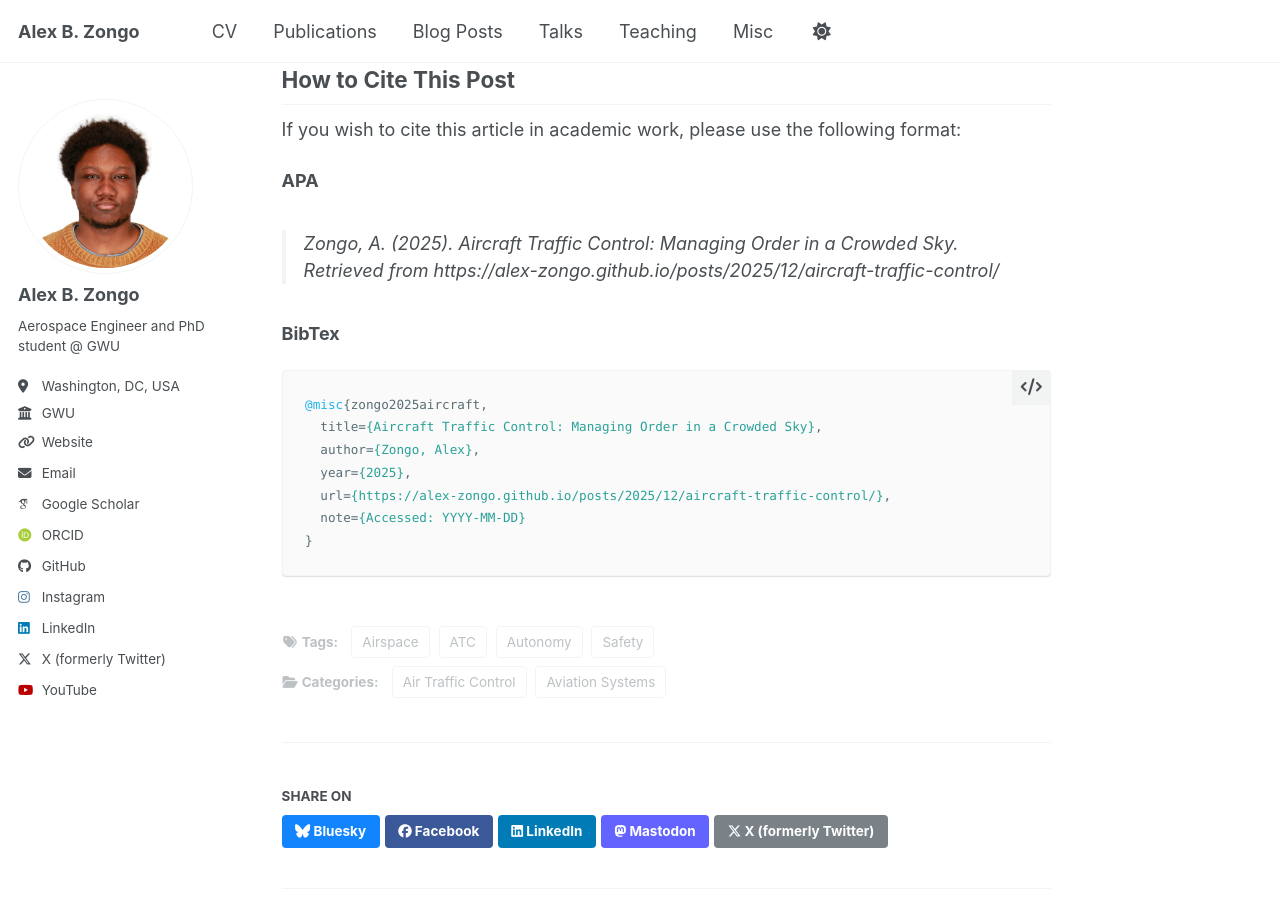
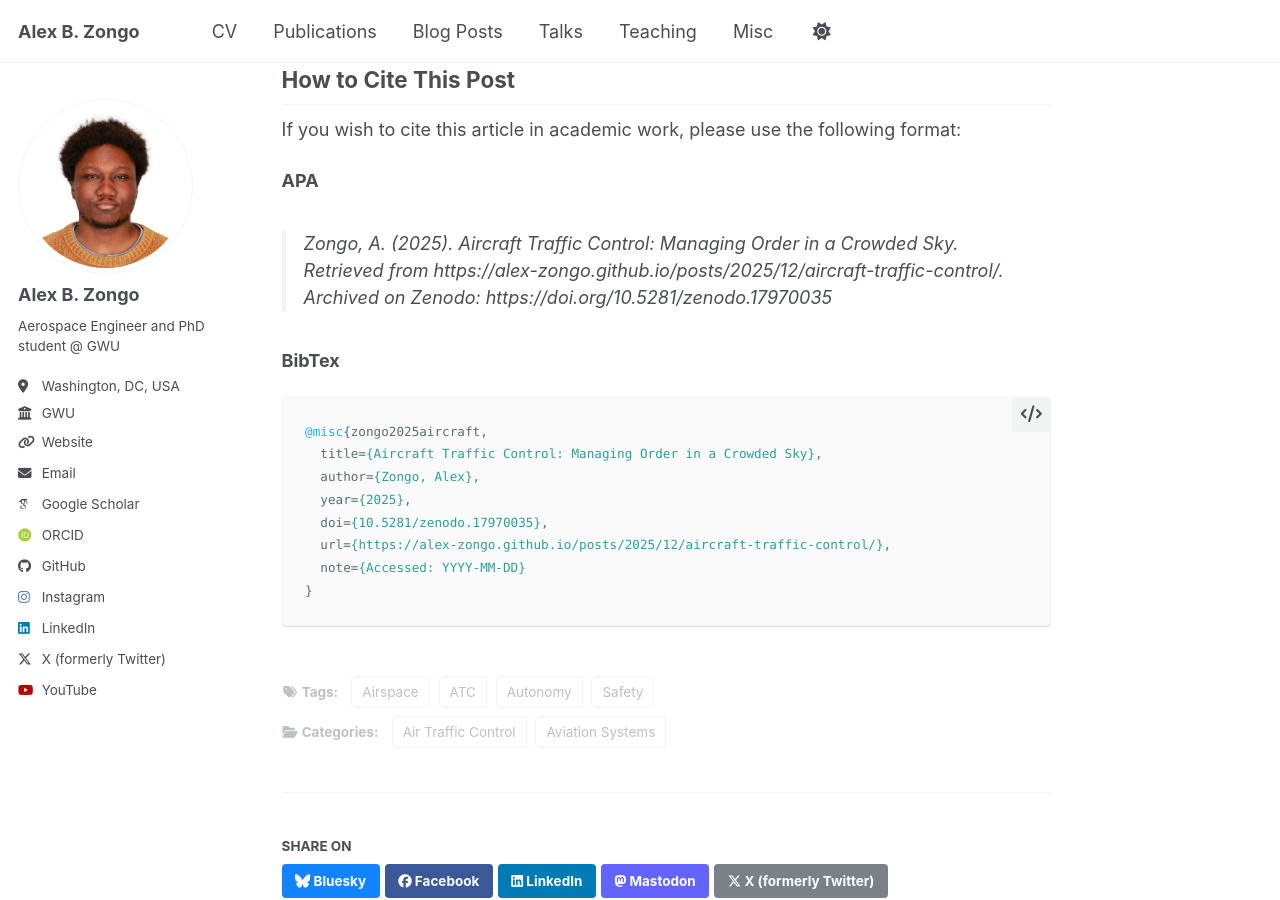
Before and after one commit to Alex-Zongo/alex-zongo.github.io, a Jekyll site: the page built from _posts/2025-12-17-air-traffic-control.md, in a window 1280 px wide and 900 px high, scrolled down 5431 px. Built offline with Jekyll 4.4.1, drawn with Linux system fonts in a browser that asks for light colours; some web fonts are replaced; a script bundle is joined from its source files by our own code; library files that are not in the unit come from our copies.

Commit message:
atc-post citation rev

```diff
--- a/_posts/2025-12-17-air-traffic-control.md
+++ b/_posts/2025-12-17-air-traffic-control.md
@@ -148,7 +148,7 @@ As aviation enters an era of higher density and greater autonomy, understanding
 If you wish to cite this article in academic work, please use the following format:
 
 **APA**
->Zongo, A. (2025). *Aircraft Traffic Control: Managing Order in a Crowded Sky.* Retrieved from https://alex-zongo.github.io/posts/2025/12/aircraft-traffic-control/
+>Zongo, A. (2025). *Aircraft Traffic Control: Managing Order in a Crowded Sky.* Retrieved from https://alex-zongo.github.io/posts/2025/12/aircraft-traffic-control/. Archived on Zenodo: https://doi.org/10.5281/zenodo.17970035
 
 
 **BibTex**
@@ -157,6 +157,7 @@ If you wish to cite this article in academic work, please use the following form
   title={Aircraft Traffic Control: Managing Order in a Crowded Sky},
   author={Zongo, Alex},
   year={2025},
+  doi={10.5281/zenodo.17970035},
   url={https://alex-zongo.github.io/posts/2025/12/aircraft-traffic-control/},
   note={Accessed: YYYY-MM-DD}
 }
```
